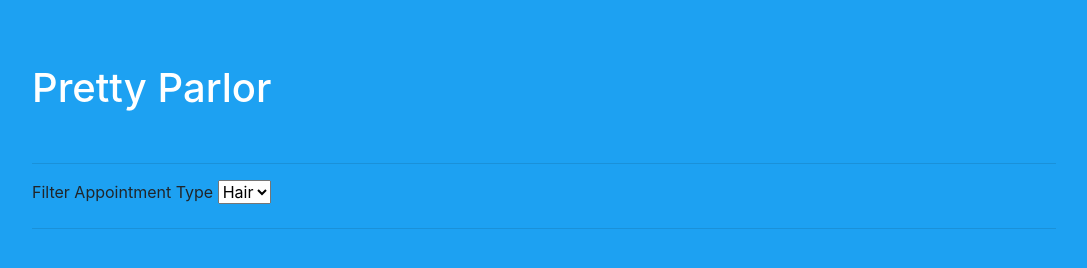
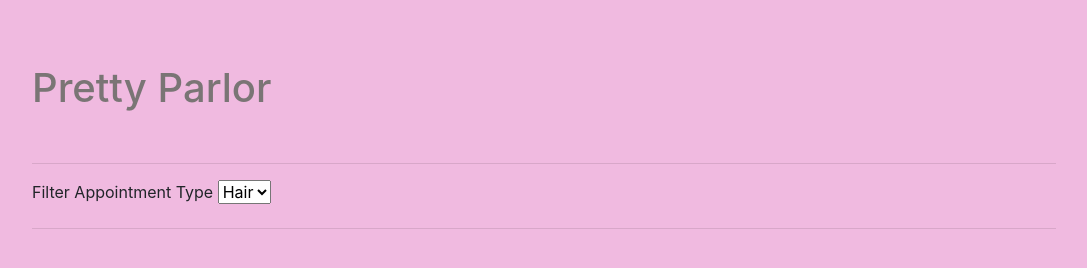
Before and after one commit to kaitlyn-shae28/phase-1-project-pretty-parlor, a plain HTML site: page index.html in a window 1280 px wide. Shown: the whole page, without its empty margins (96-1183 px from the left). Drawn offline with nearby package versions, Linux system fonts and the light colour scheme; no server answers.

Commit message:
almost finished project, still might change some CSS

```diff
--- a/main.js
+++ b/main.js
@@ -11,6 +11,7 @@ document.addEventListener('DOMContentLoaded', () => {
 
       const buttons = document.querySelectorAll('.btn');
     })
+
     .catch(error => {
       console.error(error);
     });
--- a/style.css
+++ b/style.css
@@ -1,10 +1,10 @@
 body {
     margin: 5% 10%;
-    background-color: rgb(29,161,242);
+    background-color: rgb(240, 186, 224);
   }
 
   body h1 {
-    color: #FFF;
+    color: #7a7575;
   }
 
   body > header {
@@ -18,7 +18,7 @@ body {
   }
 
   article.media-post > p {
-    background-color: rgba(0,123,255,0.25);
+    background-color: rgba(165, 170, 175, 0.25);
     padding: 1em 2em;
   }
 
```
